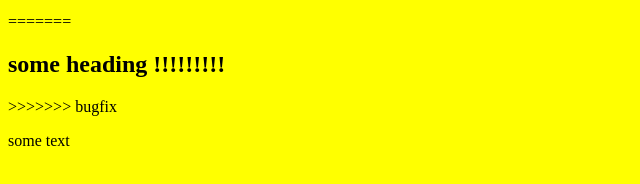
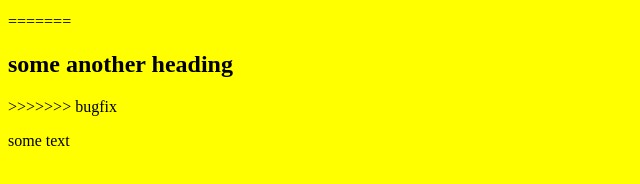
Before and after one commit to LukasHawklight/git-demo, a plain HTML site: page index.html in a window 1280 px wide. Shown: the part 434-618 px from the top of the page, 0-640 px from the left. Drawn offline with Linux system fonts and the light colour scheme.

Commit message:
Changed heading h2

```diff
--- a/index.html
+++ b/index.html
@@ -18,7 +18,7 @@
 <p>some text</p>
 <p>some text</p>
 =======
-<h2>some heading !!!!!!!!!</h2>
+<h2>some another heading</h2>
 >>>>>>> bugfix
 <p>some text</p>
 </body>
```
